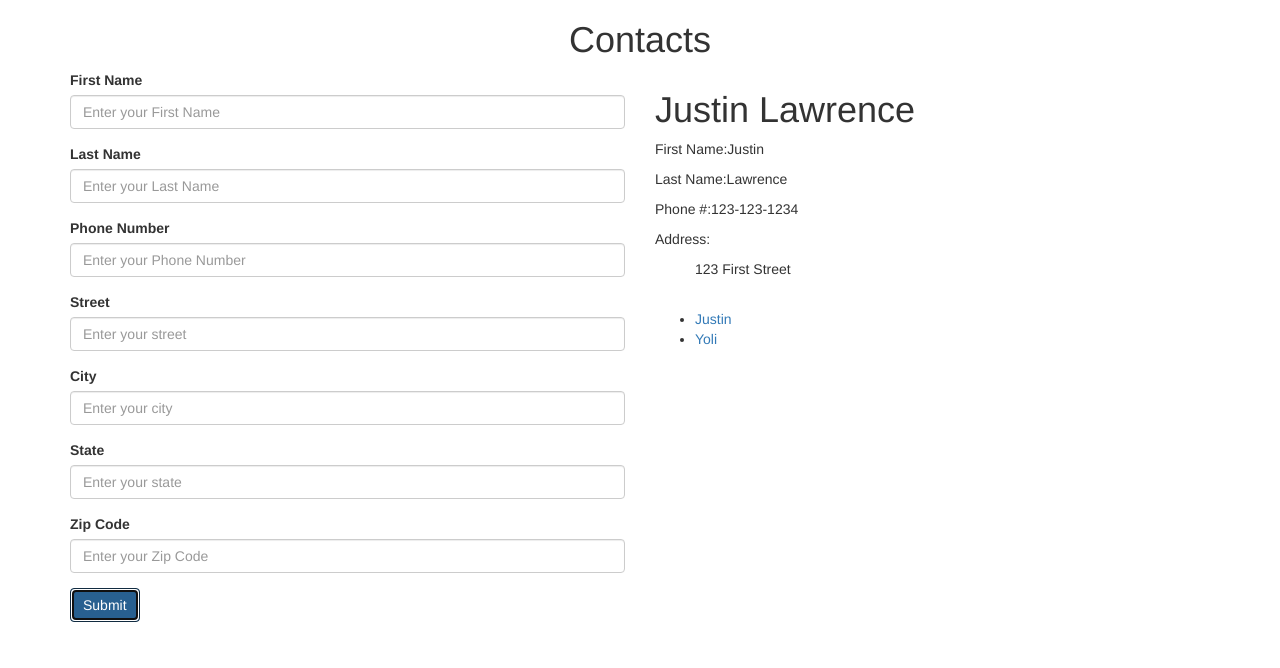
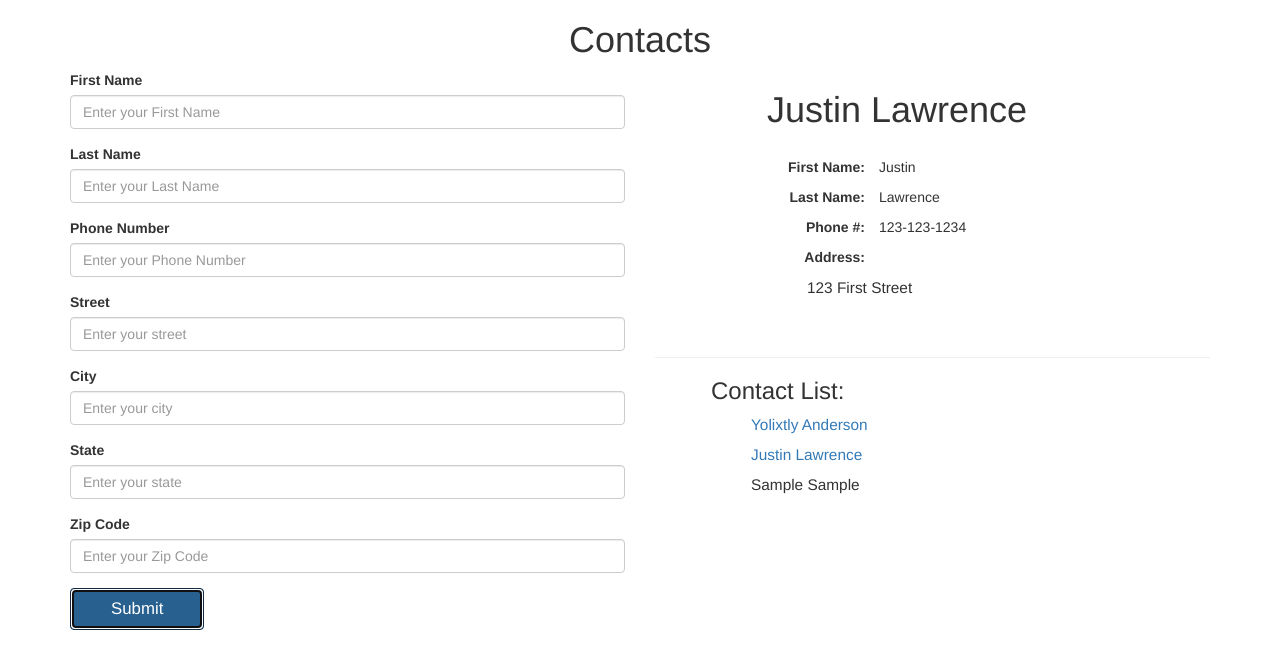
Before and after one commit to yolixtly/contact-list-app, a plain HTML site: page index.html in a window 1280 px wide. Both pictures are taken after typing "Sample", "Sample", "5551234", "Sample", "Sample", "Sample" into the empty fields and a click on the button "Submit". Drawn offline with nearby package versions, Linux system fonts and the light colour scheme.

Commit message:
new contact appends on list

```diff
--- a/app.js
+++ b/app.js
@@ -28,7 +28,10 @@ var form,
 	addressWrapper,
 
 //array of contacts
-	contactsArray;
+	contactsArray,
+
+// contacts List Links
+	listContacts;
 
 /*
  -------------Fetching/Instantiating elements from the DOM---------------
@@ -54,8 +57,10 @@ outputPhone = $('#print-phone');
 addressWrapper = $('#address-wrapper');
 
 //Array of Contacts
+contactsArray = [];
 
-contactsArray = [];
+//List contacts Links
+listContacts = $('#contacts-list');
 
 // GOAL : SEPARATION OF CONCERNS
 
@@ -86,17 +91,38 @@ Contact.prototype.address = function(){
  // contain value of the instance of Contact .
 form.submit(function(e){
 	e.preventDefault();
-	console.log(firstName.val());
 	// Create new Contact and push it to our array of Contacts
 	contactsArray.push(new Contact(firstName.val(), lastName.val(), phoneNumber.val(), street.val(), city.val(), state.val(), zipCode.val()));
-	console.log(contactsArray);
 	//Empty Input values
 	formControl.val('');
+	//Apends the link to the contact just created
+	var currentContact = contactsArray[contactsArray.length - 1];
+	renderContact(currentContact.firstName + ' ' + currentContact.lastName);
 
 });
 
  // STEP 3: On Click we create a new object and atach a link to the page
-
+function renderContact(contact){
+	var nameCase = prettyName(contact);
+	var newContact = '<li><span class="contact-link">' + nameCase + '</span></li>';
+	listContacts.append(newContact);
+}
+// Prettify Input Fields
+function prettyName(str) {
+	// will split the string delimited by space into an array of words
+     str = str.toLowerCase().split(' ');
+ 	// str.length holds the number of occurrences of the array..
+     for(var i = 0; i < str.length; i++){
+    	// splits the array occurrence into an array of letters
+          str[i] = str[i].split('');
+        // converts the first occurrence of the array to uppercase
+          str[i][0] = str[i][0].toUpperCase();
+        // converts the array of letters back into a word.
+          str[i] = str[i].join('');
+     }
+      //converts the array of words back to a sentence.
+     return str.join(' ');
+}
 
 // STEP 4 : Add Form Validations
 
--- a/index.html
+++ b/index.html
@@ -43,7 +43,8 @@
                     <button id="submit-btn" type="submit" class="btn btn-primary">Submit</button>
                 </form>
                 <section class="col-md-6" id="previous-contacts">
-                    <h1 id="title-name">Justin Lawrence</h1>
+                    <div id="contact-wrapper">
+                        <h1 id="title-name">Justin Lawrence</h1>
                     <p class="single-line">First Name: </p><span id="print-name">Justin</span><br>
                     <p class="single-line">Last Name: </p><span id="print-last-name">Lawrence</span><br>
                     <p class="single-line">Phone #: </p><span id="print-phone">123-123-1234</span><br>
@@ -51,10 +52,13 @@
                     <ul id="address-wrapper">
                         <li>123 First Street</li>
                     </ul><br>
-                    <section>
-                        <ul>
-                            <li><a href="#">Justin</a></li>
-                            <li><a href="">Yoli</a></li>
+                    </div>
+                    <hr>
+                    <section id="list-wrapper">
+                    <h3>Contact List: </h3>
+                        <ul id="contacts-list">
+                            <li><a href="#" class="contact-link">Yolixtly Anderson</a></li>
+                            <li><a href="#" class="contact-link">Justin Lawrence</a></li>
                         </ul>    <!-- links -->
                     </section>
 
--- a/style.css
+++ b/style.css
@@ -1,6 +1,30 @@
 .single-line {
 	display: inline-block;
+	width: 7em;
+	text-align: right;
+	margin-right: 1em;
+	font-weight: bold;
+	// border: 1px solid;
 }
-#address-wrapper {
+#address-wrapper, #contacts-list {
 	list-style: none;
 }
+#contact-wrapper {
+	padding-left: 8em;
+}
+#title-name {
+	padding-bottom: 0.5em;
+}
+#list-wrapper {
+	padding-left: 4em;
+}
+li {
+	font-size: 1.1em;
+	padding-bottom: 0.5em;
+}
+#submit-btn {
+	// margin-left: 20em;
+    padding: 0.5em;
+    width: 8em;
+    font-size: 1.2em;
+}
```
